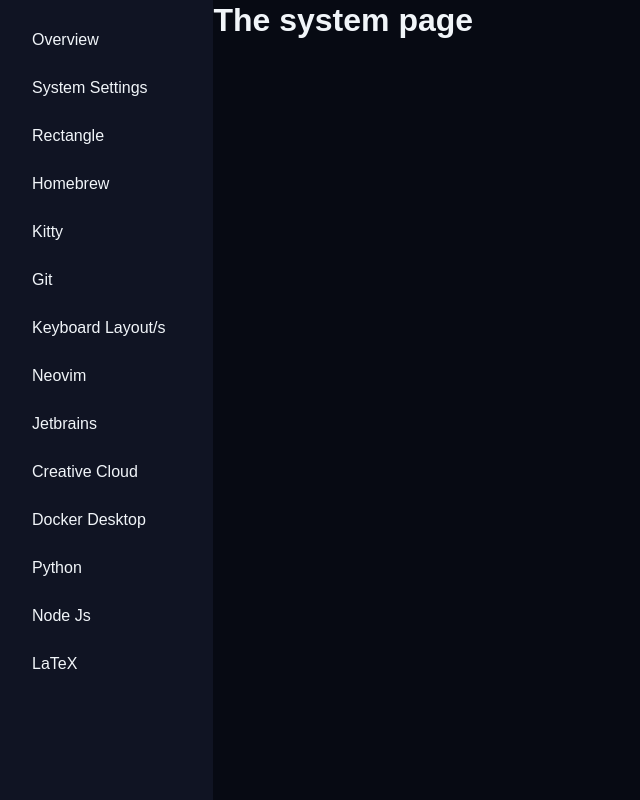
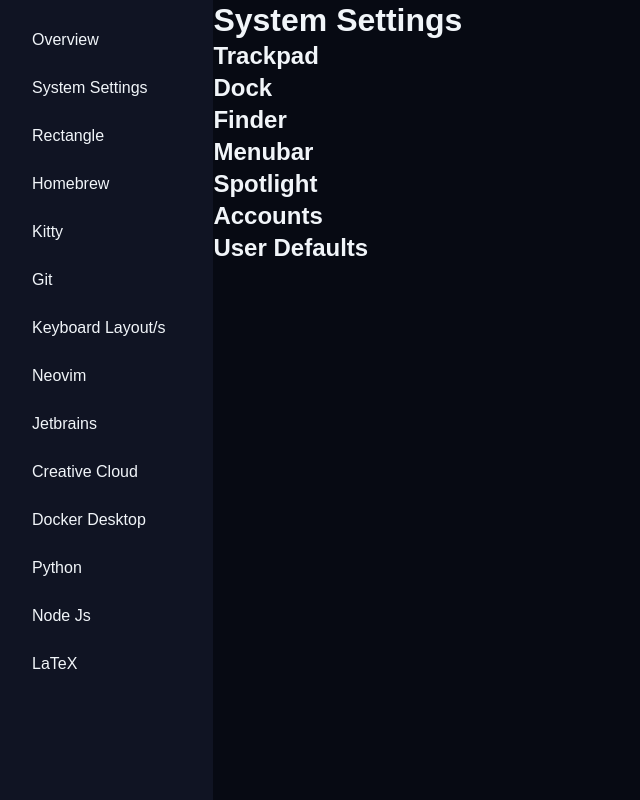
Before and after one commit to makiv2/dotfiles, a React (Vite) app: page /system in a window 1280 px wide. Shown: the whole page, without its empty margins (0-640 px from the left). Built offline with nearby package versions, Linux system fonts and the light colour scheme.

Commit message:
init system page

```diff
--- a/src/pages/System.tsx
+++ b/src/pages/System.tsx
@@ -2,7 +2,14 @@
     return (
         <>
             <div>
-                <h1>The system page</h1>
+                <h1>System Settings</h1>
+                <h2>Trackpad</h2>
+                <h2>Dock</h2>
+                <h2>Finder</h2>
+                <h2>Menubar</h2>
+                <h2>Spotlight</h2>
+                <h2>Accounts</h2>
+                <h2>User Defaults</h2>
             </div>
         </>
     )
```
